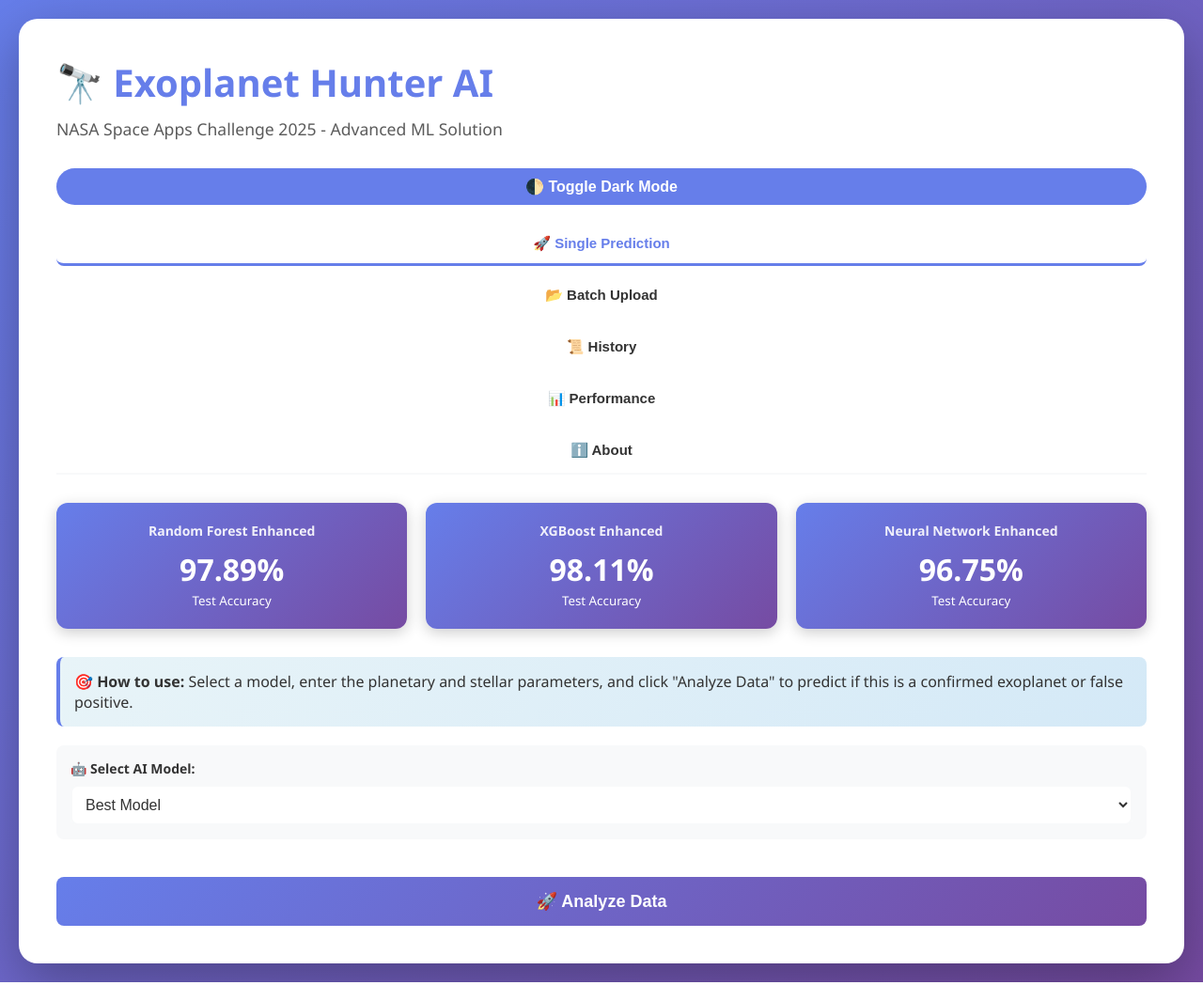
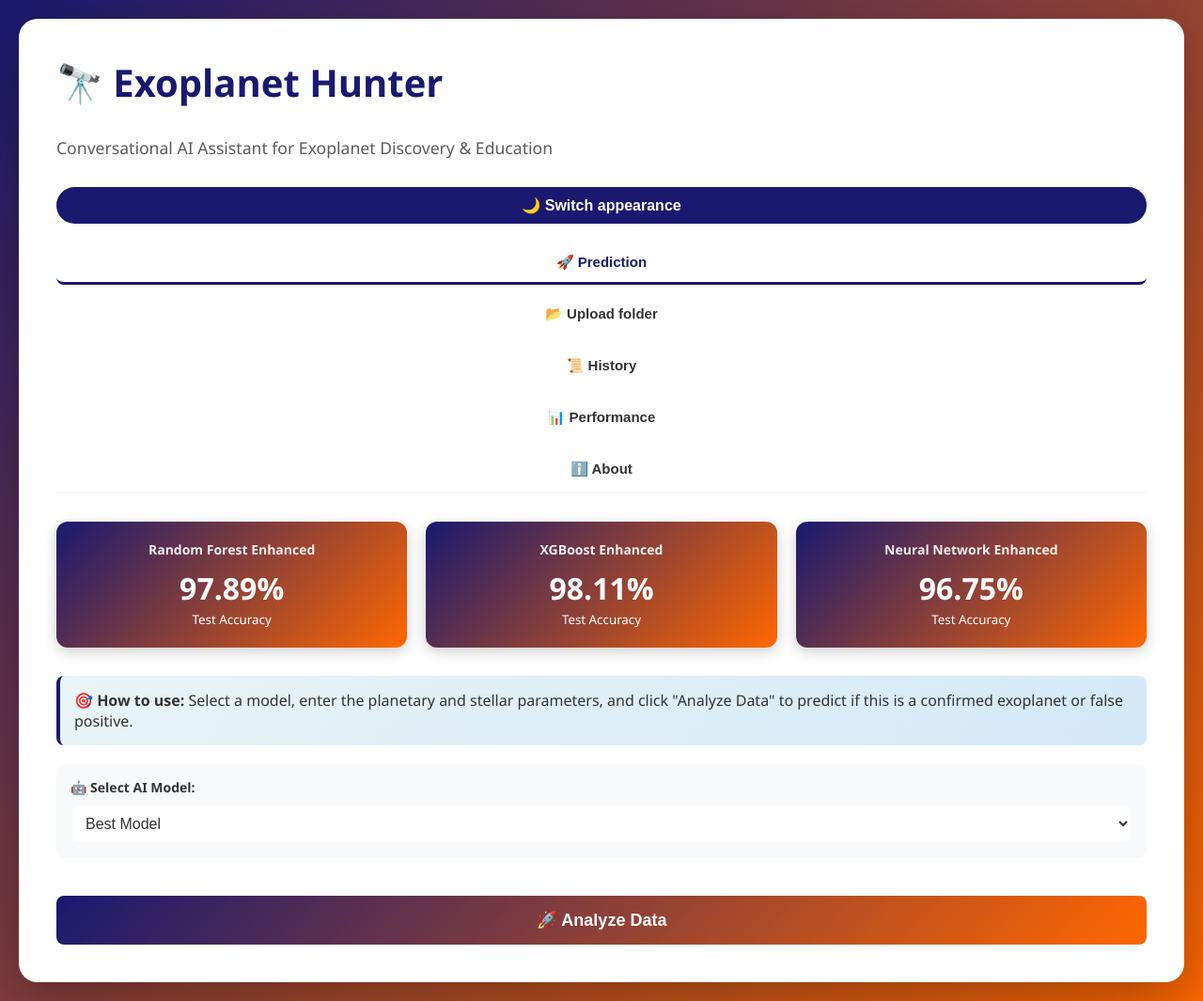
Before and after one commit to gkoberidze/exoplanet-hunter, a Flask app: page / in a window 1280 px wide. Shown: the whole page at 94% size. Run offline with Flask 3, Linux system fonts and the light colour scheme; parts of the project's set-up code (start-up, migrations or seed data) failed here and were passed over.

Commit message:
Updated project with recent changes

```diff
--- a/templates/index.html
+++ b/templates/index.html
@@ -3,12 +3,12 @@
   <head>
     <meta charset="UTF-8" />
     <meta name="viewport" content="width=device-width, initial-scale=1.0" />
-    <title>Exoplanet Hunter AI - Advanced NASA Challenge</title>
+    <title>Exoplanet Hunter AI</title>
     <style>
       :root {
-        --primary: #667eea;
-        --secondary: #764ba2;
-        --success: #28a745;
+        --primary: #191970;
+        --secondary: #ff6700;
+        --success: #2ac05fff;
         --danger: #dc3545;
         --light: #f8f9fa;
         --dark: #1a1a2e;
@@ -631,23 +631,24 @@
     <div class="container">
       <div class="header">
         <div>
-          <h1>🔭 Exoplanet Hunter AI</h1>
+          <h1>🔭 Exoplanet Hunter</h1>
           <p class="subtitle">
-            NASA Space Apps Challenge 2025 - Advanced ML Solution
+            <p class="subtitle">
+  Conversational AI Assistant for Exoplanet Discovery & Education </p>
           </p>
         </div>
         <button class="theme-toggle" onclick="toggleTheme()">
-          🌓 Toggle Dark Mode
+          🌙 Switch appearance
         </button>
       </div>
 
       <!-- Tabs -->
       <div class="tabs">
         <button class="tab active" onclick="switchTab('predict')">
-          🚀 Single Prediction
+          🚀 Prediction
         </button>
         <button class="tab" onclick="switchTab('batch')">
-          📂 Batch Upload
+          📂 Upload folder
         </button>
         <button class="tab" onclick="switchTab('history')">📜 History</button>
         <button class="tab" onclick="switchTab('visualizations')">
```
Also changed, not shown: Exoplanet_Hunter.png (deleted).
